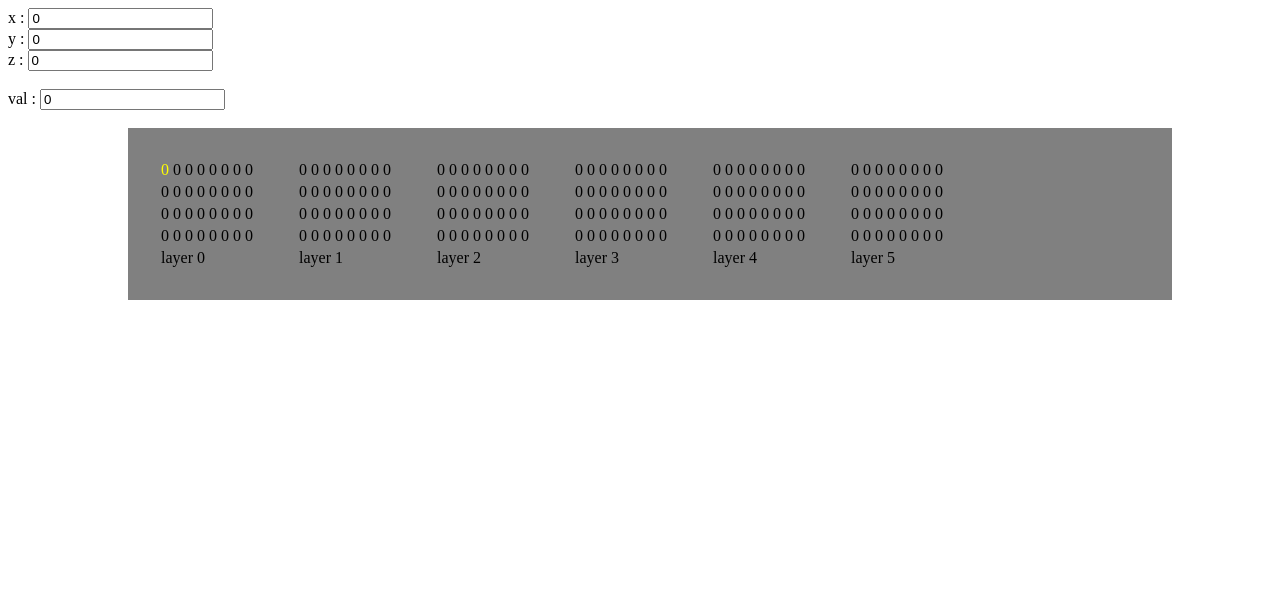
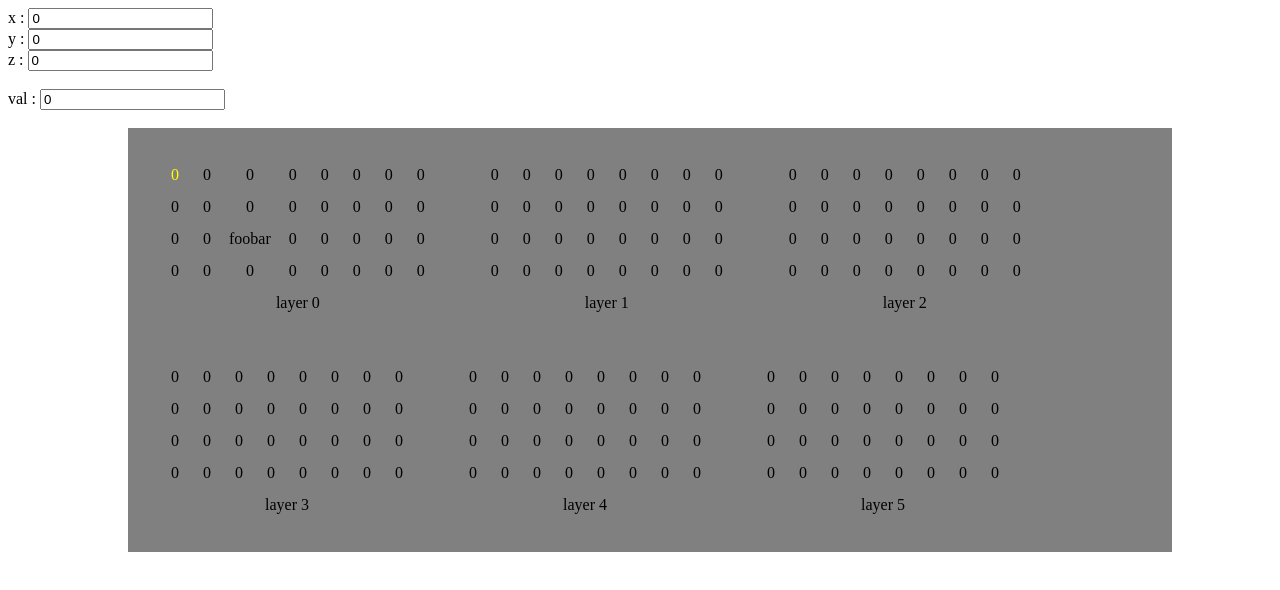
Before and after one commit to dustinpfister/stack_3, a plain HTML site: page index.html in a window 1280 px wide. Drawn offline with Linux system fonts and the light colour scheme.

Commit message:
css for td elements

```diff
--- a/css/style.css
+++ b/css/style.css
@@ -5,6 +5,14 @@ table{
 
 }
 
+td{
+
+	padding:5px;
+	text-align: center;
+	width: 20px;
+	height: 20px;
+
+}
 
 #out{
 
--- a/index.html
+++ b/index.html
@@ -39,6 +39,8 @@ stack.set({
 	val : 0
 
 });
+
+stack.getPoint(2,2,0).val = 'foobar';
 
 var pointer = {
 
```
